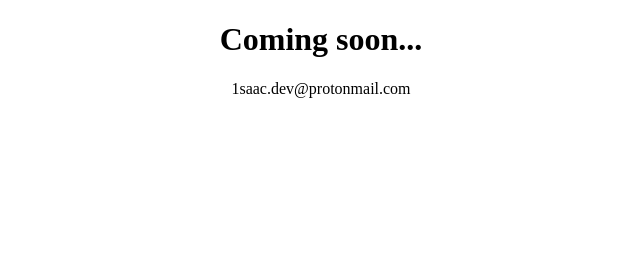
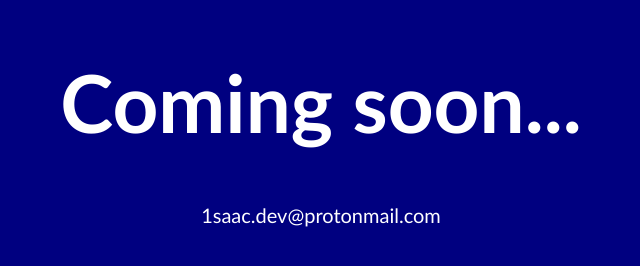
Before and after one commit to 1saac-dev/1saac-dev.github.io, a plain HTML site: page index.html in a window 1280 px wide. Shown: the whole page, without its empty margins (319-959 px from the left). Drawn offline with Linux system fonts and the light colour scheme.

Commit message:
background color changed

```diff
--- a/index.html
+++ b/index.html
@@ -2,9 +2,24 @@
 <html>
 <head>
 <style>
-h1 {text-align: center;}
-p {text-align: center;}
-div {text-align: center;}
+body {
+  background-color: #000080;
+}
+
+h1 {
+  color: white;
+  font-family: calibri;
+  text-align: center;
+  font-size: 80px
+}
+
+p {
+  color: white;
+  font-family: calibri;
+  font-size: 20px;
+  text-align: center;
+}
+
 </style>
 <title>1saac.dev</title>
 </head>
```
